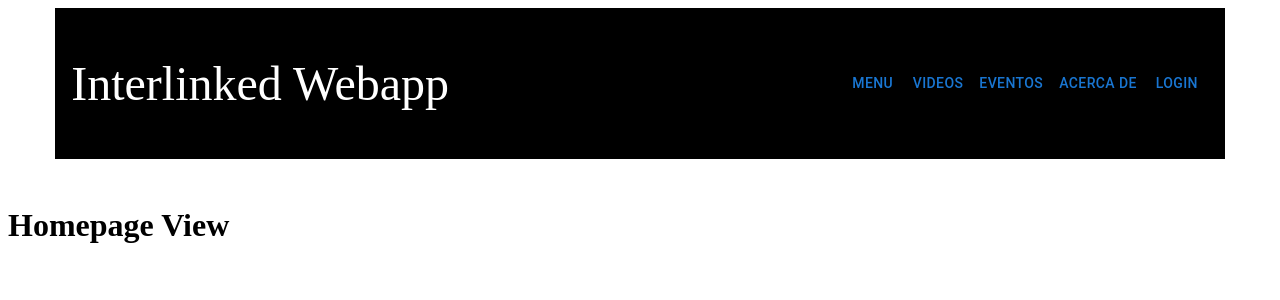
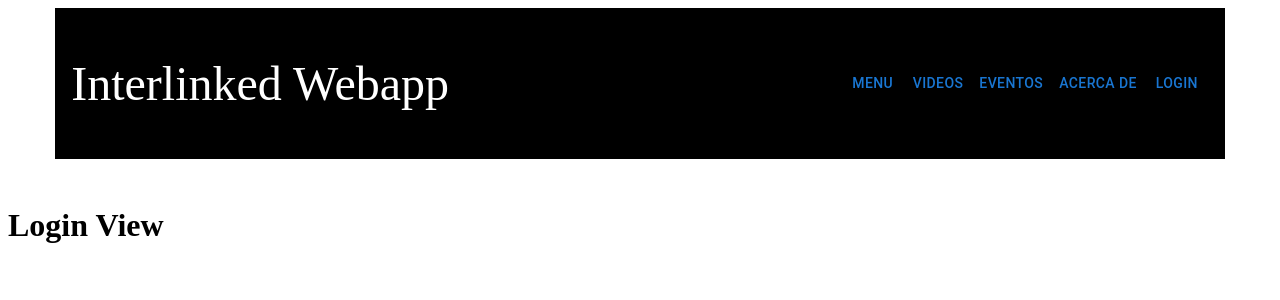
Before and after one commit to Lars17S/interlink-webapp, a React (Create React App) app in the folder interlinked-frontend/: page /login in a window 1280 px wide. Shown: the top 300 px of the page. Built offline with nearby package versions, Linux system fonts and the light colour scheme.

Commit message:
Routes added and Login View created

```diff
--- a/interlinked-frontend/src/index.tsx
+++ b/interlinked-frontend/src/index.tsx
@@ -3,16 +3,33 @@ import ReactDOM from 'react-dom';
 import { BrowserRouter, Route, Switch } from 'react-router-dom';
 
 import Header from './components/Header';
+import AboutUsView from './views/about-us/AboutUsView';
+import EventsView from './views/events/EventsView';
 import HomepageView from './views/HomepageView';
+import LoginView from './views/LoginView';
+import ManagementView from './views/management/ManagementView';
+import VideosView from './views/videos/VideosView';
 
 const App: React.FC = () => {
   return (
     <BrowserRouter>
       <Header />
       <Switch>
-        {/* <PrivateRoute path="management" hasPermission={isLoggedIn(userAcc)}>
-          <ManagementRouter />
-        </PrivateRoute> */}
+        <Route path="/videos">
+          <VideosView />
+        </Route>
+        <Route path="/events">
+          <EventsView />
+        </Route>
+        <Route path="/aboutus">
+          <AboutUsView />
+        </Route>
+        <Route path="/login">
+          <LoginView />
+        </Route>
+        <Route path="/management">
+          <ManagementView />
+        </Route>
         <Route path="/">
           <HomepageView />
         </Route>
--- /dev/null
+++ b/interlinked-frontend/src/views/LoginView.tsx
@@ -0,0 +1,11 @@
+import React from 'react';
+
+const LoginView: React.FC = () => {
+  return (
+    <div>
+      <h1>Login View</h1>
+    </div>
+  );
+};
+
+export default LoginView;
--- /dev/null
+++ b/interlinked-frontend/src/views/management/ManagementView.tsx
@@ -0,0 +1,11 @@
+import React from 'react';
+
+const ManagementView: React.FC = () => {
+  return (
+    <div>
+      <h1>Management View</h1>
+    </div>
+  );
+};
+
+export default ManagementView;
```
